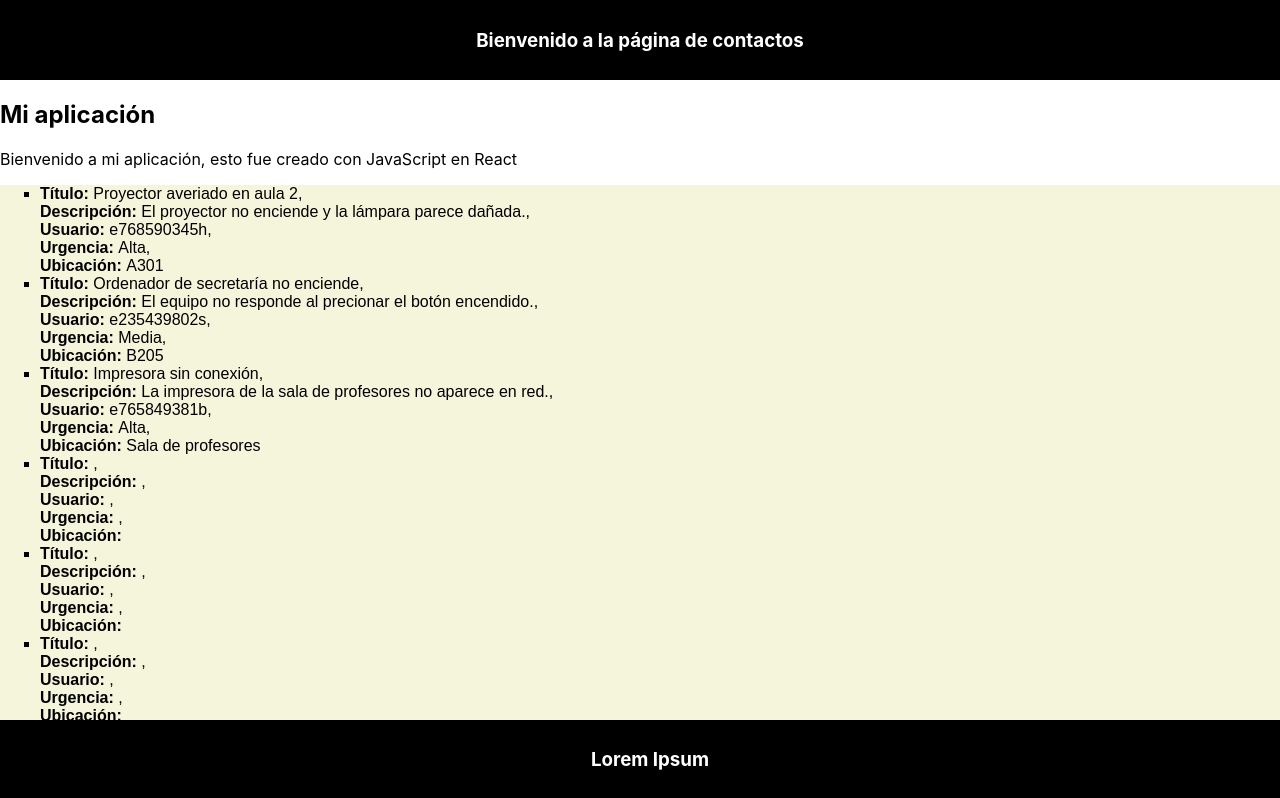
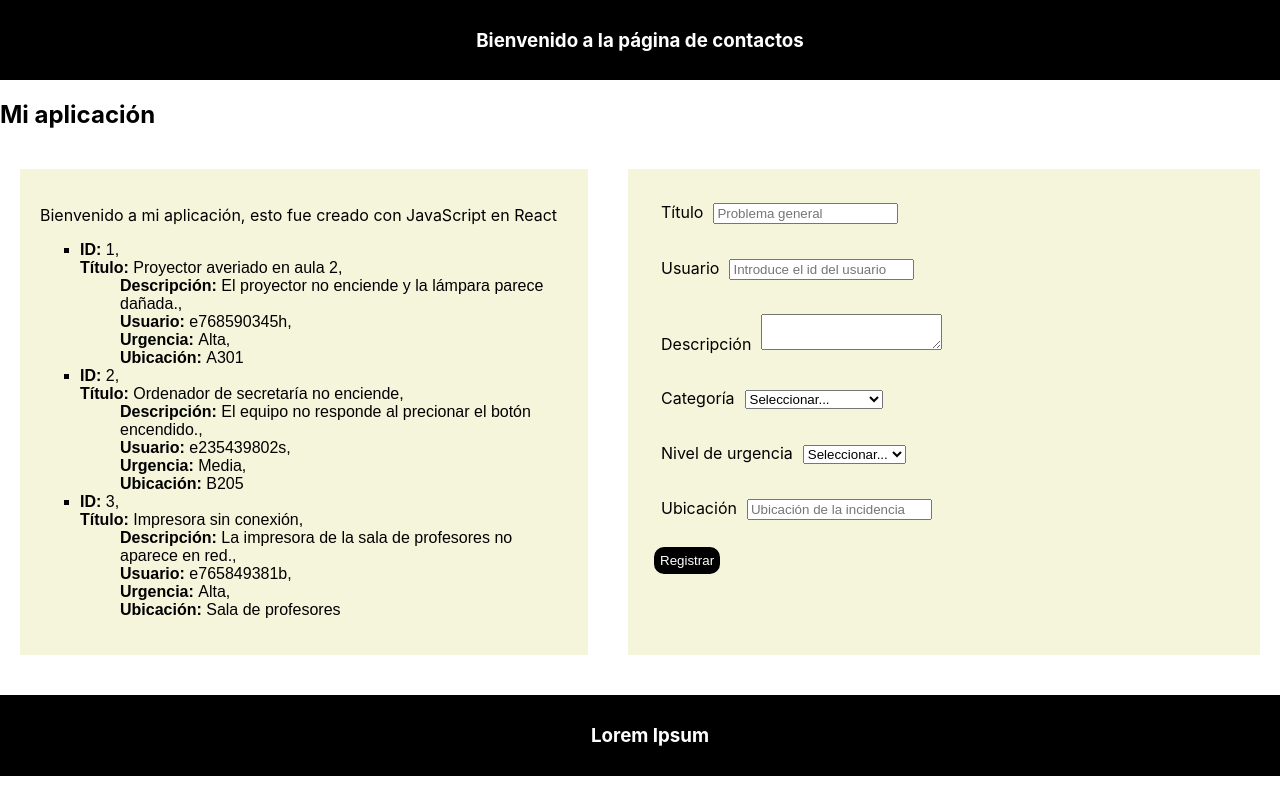
Before and after one commit to sol3citoo/proyectoReact, a React (Create React App) app: page / in a window 1280 px wide. Shown: the top 798 px of the page. Built offline with nearby package versions, Linux system fonts and the light colour scheme.

Commit message:
Agregar cambios para UT04_ACT1

```diff
--- a/src/components/footer/Footer.css
+++ b/src/components/footer/Footer.css
@@ -1,6 +1,5 @@
 .footer{
     background-color: black;
-    position: fixed;
     bottom: 0;
     left: 0;
     width: 100%;
--- /dev/null
+++ b/src/components/form/Form.css
@@ -0,0 +1,21 @@
+.elemento-form{
+    padding: 16px;
+    border: 1px solid beige;
+}
+
+.elemento-form-button{
+    background-color: black;
+    color: white;
+    border-radius: 20px;
+    padding: 6px;
+    border: 10px solid beige;
+}
+
+input:hover{
+    background-color: black;
+    color: white;
+}
+
+label{
+    padding-right: 10px;
+}
--- /dev/null
+++ b/src/components/form/Form.js
@@ -0,0 +1,74 @@
+import './Form.css'
+import React, {useState} from "react";
+
+
+class Form extends React.Component {
+envioFormulario = (event)=>{
+    event.preventDefault();
+    const form = event.target;
+    this.props.agregarIncidencia(
+        form.titulo.value,
+        form.usuario.value,
+        form.descripcion.value,
+        form.categoria.value,
+        form.nivel.value,
+        form.ubicacion.value
+    )
+}
+
+
+    render(){
+        return (
+            <div>
+                <form onSubmit={this.envioFormulario}>
+
+                    {/* Título */}
+                    <div className="elemento-form">
+                        <label>Título</label>
+                        <input type="text" name="titulo" placeholder="Problema general" required/><br></br>
+                    </div>
+                    {/* Usuario */}
+                    <div className="elemento-form">
+                        <label>Usuario</label>
+                        <input type="text" name="usuario" placeholder="Introduce el id del usuario" required/><br></br>
+                    </div>
+                    {/* Descripción */}
+                    <div className="elemento-form">
+                        <label>Descripción</label>
+                        <textarea name="descripcion" required/><br></br>
+                    </div>
+                    {/* Categoría */}
+                    <div className="elemento-form">
+                        <label>Categoría</label>
+                            <select name="categoria" required>
+                                <option value="">Seleccionar...</option>
+                                <option>Hardware</option>
+                                <option>Software</option>
+                                <option>Red y conectividad</option>
+                                <option>Usuarios y accesos</option>
+                                <option>Infraestructura</option>
+                            </select>
+                    </div>
+                    {/* Urgencia */}
+                    <div className="elemento-form">
+                        <label>Nivel de urgencia</label>
+                            <select name="nivel" required>
+                                <option value="">Seleccionar...</option>
+                                <option>Alta</option>
+                                <option>Media</option>
+                                <option>Baja</option>
+                            </select>
+                    </div>
+                    {/* Ubicación */}
+                    <div className="elemento-form">
+                        <label>Ubicación</label>
+                        <input type="text" name="ubicacion" placeholder="Ubicación de la incidencia" required/>
+                    </div>
+                    {/* Botón */}
+                    <button type="submit" className="elemento-form-button"> Registrar </button>
+                </form>
+            </div>
+        )
+    }
+}
+export default Form;
--- a/src/components/main/App.css
+++ b/src/components/main/App.css
@@ -9,3 +9,22 @@ h4{
   font-family: Arial, Helvetica, sans-serif;
   font-weight: bold;
 }
+
+.contenedor-incidencias {
+  display: flex;
+}
+
+main {
+  flex: 1;
+  background-color: beige;
+  padding: 20px;
+  border: 20px solid #fff;
+}
+
+aside{
+  width: 600px;
+  background-color: beige;
+  padding: 16px;
+  border: 20px solid #fff;
+
+}
--- a/src/components/main/App.js
+++ b/src/components/main/App.js
@@ -1,20 +1,94 @@
+import React from 'react';
 import './App.css';
-import MiLista from '../milista';
 import Header from '../header/Header';
 import Footer from '../footer/Footer';
+import MiLista from '../MiLista';
+import Form from '../form/Form';
 
-function App() {
+
+class App extends React.Component {
+  state={incidencias:[
+        {
+            id_incidencia: 1,
+            id_usuario: 'e768590345h',
+            titulo: "Proyector averiado en aula 2",
+            descripcion: "El proyector no enciende y la lámpara parece dañada.",
+            categoria: "Hardware",
+            nivel_urgencia: "Alta",
+            fecha_registro: "2025-10-03",
+            estado: "Abierta",
+            ubicacion: "A301"
+        },
+        {
+            id_incidencia: 2,
+            id_usuario: 'e235439802s',
+            titulo: "Ordenador de secretaría no enciende",
+            descripcion: "El equipo no responde al precionar el botón encendido.",
+            categoria: "Hardware",
+            nivel_urgencia: "Media",
+            fecha_registro: "2025-10-02",
+            estado: "En proceso",
+            ubicacion: "B205"
+        },
+        {
+            id_incidencia: 3,
+            id_usuario: 'e765849381b',
+            titulo: "Impresora sin conexión",
+            descripcion: "La impresora de la sala de profesores no aparece en red.",
+            categoria: "Red/Impresión",
+            nivel_urgencia: "Alta",
+            fecha_registro: "2025-10-01",
+            estado: "Resuelta",
+            ubicacion: "Sala de profesores"
+        }
+    ]
+    }
+
+
+
+    agregarIncidencia =(nuevo_usuario, nuevo_titulo, nuevo_descripcion,
+                        nuevo_categoria, nuevo_nivel_urgencia, nuevo_ubicacion)=>{
+            const fecha = new Date();
+            const year = fecha.getFullYear();
+            const month = String(fecha.getMonth() + 1).padStart(2, '0'); // meses 0-11
+            const day = String(fecha.getDate()).padStart(2, '0');
+            const fechaFormateada = year+"-"+month+"-"+day;
+            const nueva_incidencia = {
+            id_incidencia: this.state.incidencias.length+1,
+            id_usuario: nuevo_usuario,
+            titulo: nuevo_titulo,
+            descripcion: nuevo_descripcion,
+            categoria: nuevo_categoria,
+            nivel_urgencia: nuevo_nivel_urgencia,
+            fecha_registro: fechaFormateada,
+            estado: "Abierta",
+            ubicacion: nuevo_ubicacion
+        }
+        this.setState({
+            incidencias: [...this.state.incidencias, nueva_incidencia]
+        });
+        console.log("Datos recibidos: ", nueva_incidencia);
+     }
+
+
+  render(){
   return (
     <>
       <Header/>
       <h2>Mi aplicación</h2>
-      <div id="parrafo">
+      <div className='contenedor-incidencias'>
+        <main>
         <p>Bienvenido a mi aplicación, esto fue creado con JavaScript en React</p>
+        <MiLista incidencias={this.state.incidencias}/>
+        </main>
+        <aside>
+        <Form agregarIncidencia={this.agregarIncidencia}/>
+        </aside>
       </div>
-      <MiLista/>
+      <br/>
       <Footer/>
     </>
   );
 }
-
+}
 export default App;
--- a/src/components/milista.js
+++ b/src/components/milista.js
@@ -1,130 +1,19 @@
-import milista from './milista.js';
 import React, {useState} from "react";
 
-function MiLista (){
-    const [incidencias, setIncidencias] = useState  ([
-        {
-            id_incidencia: 1,
-            id_usuario: 'e768590345h',
-            titulo: "Proyector averiado en aula 2",
-            descripcion: "El proyector no enciende y la lámpara parece dañada.",
-            categoria: "Hardware",
-            nivel_urgencia: "Alta",
-            fecha_registro: "2025-10-03",
-            estado: "Abierta",
-            ubicacion: "A301"
-        },
-        {
-            id_incidencia: 2,
-            id_usuario: 'e235439802s',
-            titulo: "Ordenador de secretaría no enciende",
-            descripcion: "El equipo no responde al precionar el botón encendido.",
-            categoria: "Hardware",
-            nivel_urgencia: "Media",
-            fecha_registro: "2025-10-02",
-            estado: "En proceso",
-            ubicacion: "B205"
-        },
-        {
-            id_incidencia: 3,
-            id_usuario: 'e765849381b',
-            titulo: "Impresora sin conexión",
-            descripcion: "La impresora de la sala de profesores no aparece en red.",
-            categoria: "Red/Impresión",
-            nivel_urgencia: "Alta",
-            fecha_registro: "2025-10-01",
-            estado: "Resuelta",
-            ubicacion: "Sala de profesores"
-        },
-        {
-            id_incidencia: 4,
-            id_usuario: '',
-            titulo: "",
-            descripcion: "",
-            categoria: "",
-            nivel_urgencia: "",
-            fecha_registro: "",
-            estado: "",
-            ubicacion: ""
-        },
-        {
-            id_incidencia: 5,
-            id_usuario: '',
-            titulo: "",
-            descripcion: "",
-            categoria: "",
-            nivel_urgencia: "",
-            fecha_registro: "",
-            estado: "",
-            ubicacion: ""
-        },
-        {
-            id_incidencia: 6,
-            id_usuario: '',
-            titulo: "",
-            descripcion: "",
-            categoria: "",
-            nivel_urgencia: "",
-            fecha_registro: "",
-            estado: "",
-            ubicacion: ""
-        },
-        {
-            id_incidencia: 7,
-            id_usuario: '',
-            titulo: "",
-            descripcion: "",
-            categoria: "",
-            nivel_urgencia: "",
-            fecha_registro: "",
-            estado: "",
-            ubicacion: ""
-        },
-        {
-            id_incidencia: 8,
-            id_usuario: '',
-            titulo: "",
-            descripcion: "",
-            categoria: "",
-            nivel_urgencia: "",
-            fecha_registro: "",
-            estado: "",
-            ubicacion: ""
-        },
-        {
-            id_incidencia: 9,
-            id_usuario: '',
-            titulo: "",
-            descripcion: "",
-            categoria: "",
-            nivel_urgencia: "",
-            fecha_registro: "",
-            estado: "",
-            ubicacion: ""
-        },
-        {
-            id_incidencia: 10,
-            id_usuario: '',
-            titulo: "",
-            descripcion: "",
-            categoria: "",
-            nivel_urgencia: "",
-            fecha_registro: "",
-            estado: "",
-            ubicacion: ""
-        }
+function MiLista (props){
 
-    ]);
 
     return(
     <>
         <ul>
-            {incidencias.map((i) => (
-                <li key={i.id_incidencia}><strong>Título: </strong>{i.titulo}, <br></br>
-                <strong>Descripción: </strong>{i.descripcion}, <br></br>
-                <strong>Usuario: </strong>{i.id_usuario}, <br></br>
-                <strong>Urgencia: </strong>{i.nivel_urgencia}, <br></br>
-                <strong>Ubicación: </strong>{i.ubicacion}<br></br>
+            {props.incidencias.map((i) => (
+                <li key={i.id_incidencia}>
+                <dt><strong>ID: </strong>{i.id_incidencia}, </dt>
+                <dt><strong>Título: </strong>{i.titulo}, </dt>
+                <dd><strong>Descripción: </strong>{i.descripcion}, </dd>
+                <dd><strong>Usuario: </strong>{i.id_usuario}, </dd>
+                <dd><strong>Urgencia: </strong>{i.nivel_urgencia}, </dd>
+                <dd><strong>Ubicación: </strong>{i.ubicacion} </dd>
                 </li>
             ))}
         </ul>
```
